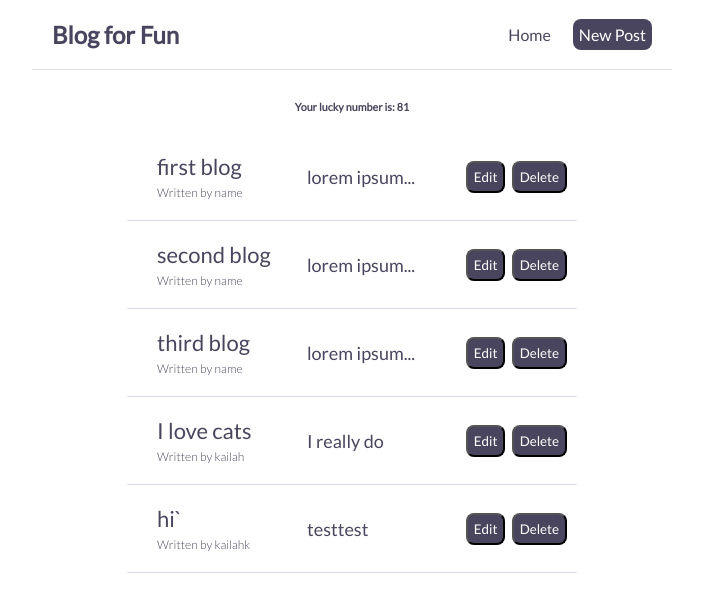
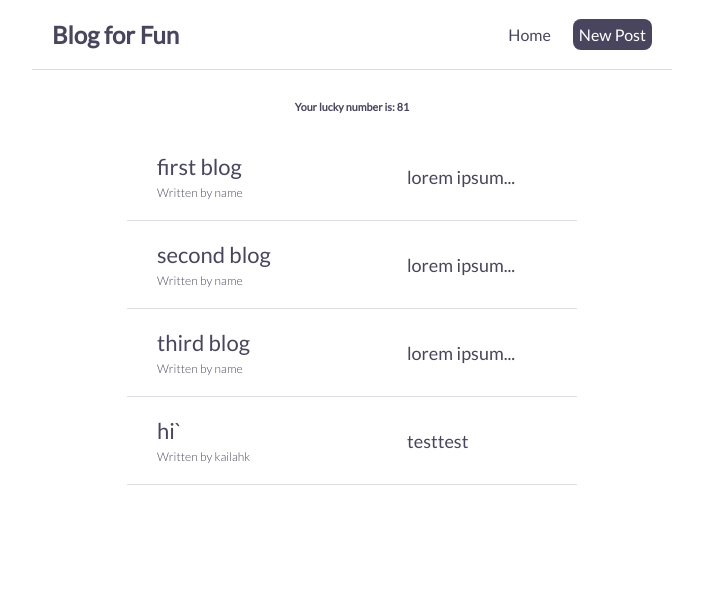
Before and after one commit to kailahk/blog-for-fun, a React (Create React App) app: page / in a window 1280 px wide. Shown: the top 612 px of the page, without its empty margins (288-991 px from the left). Built offline with nearby package versions, Linux system fonts and the light colour scheme; data requests are answered from the project's data file.

Commit message:
allows user to delete blogs

```diff
--- a/data/db.json
+++ b/data/db.json
@@ -19,12 +19,6 @@
       "id": 3
     },
     {
-      "title": "I love cats",
-      "content": "I really do",
-      "author": "kailah",
-      "id": 4
-    },
-    {
       "title": "hi`",
       "content": "testtest",
       "author": "kailahk",
--- a/src/Blog.jsx
+++ b/src/Blog.jsx
@@ -1,6 +1,6 @@
 import { Link } from "react-router-dom"
 
-export default function Blog({title, author, id, content, handleDelete}) {
+export default function Blog({title, author, id, content}) {
 
     return(
         <div className="blog">
@@ -13,15 +13,10 @@ export default function Blog({title, author, id, content, handleDelete}) {
                 Written by {author}
             </div>
             </div>
-            <div className="blog-content">
+            <div className="blog-preview">
                 {content}
             </div>
             </Link>
-            <div className="button">
-                <button className="edit-btn">Edit</button>
-                &nbsp;&nbsp;
-                <button onClick={() => handleDelete(id)} className="delete-btn">Delete</button>
-            </div>
         </div>
     )
 }
--- a/src/BlogDetails.jsx
+++ b/src/BlogDetails.jsx
@@ -1,9 +1,18 @@
-import { useParams } from "react-router-dom"
+import { useNavigate, useParams } from "react-router-dom"
 import useFetch from "./useFetch";
 
 export default function BlogDetails() {
     const { id } = useParams();
     const { data: blog, error } = useFetch(`http://localhost:8000/blogs/${id}`)
+    const navigate = useNavigate();
+
+    function handleClick() {
+        fetch(`http://localhost:8000/blogs/${id}`, {
+            method: 'DELETE'
+        }).then(() => {
+            navigate('/')
+        })
+    }
 
     return (
         <div className="blog-details">
@@ -13,6 +22,7 @@ export default function BlogDetails() {
                     <h2>{blog.title}</h2>
                     <p>Written by {blog.author}</p>
                     <div>{blog.content}</div>
+                    <button onClick={handleClick}>Delete</button>
                 </article>
             )}
         </div>
--- a/src/BlogList.jsx
+++ b/src/BlogList.jsx
@@ -1,6 +1,6 @@
 import Blog from "./Blog"
 
-export default function BlogList({ blogs, handleDelete }) {
+export default function BlogList({ blogs}) {
     const blog = blogs.map((blog, idx) => <Blog
         blog={blog}
         id={blog.id}
@@ -8,7 +8,6 @@ export default function BlogList({ blogs, handleDelete }) {
         content={blog.content}
         author={blog.author}
         key={blog.id}
-        handleDelete={handleDelete}
     />)
     return (
         <>
--- a/src/Home.jsx
+++ b/src/Home.jsx
@@ -4,16 +4,11 @@ import useFetch from "./useFetch";
 export default function Home() {
     const {data: blogs, luckyNum, error, setData} = useFetch('http://localhost:8000/blogs')
 
-    function handleDelete(id) {
-        const newBlogs = blogs.filter(blog => blog.id !== id);
-        setData(newBlogs);
-    }
-
     return(
         <div className="home">
             <h6 className="lucky-num">Your lucky number is: {luckyNum}</h6>
             <div className="blog-list">
-                {blogs ? <BlogList blogs={blogs} handleDelete={handleDelete}/> : 'Fetching blog posts...'}
+                {blogs ? <BlogList blogs={blogs}/> : 'Fetching blog posts...'}
                 { error && <div>{error}</div> }
             </div>
         </div>
--- a/src/index.css
+++ b/src/index.css
@@ -95,9 +95,10 @@
   padding: 0 0 5px 0;
 }
 
-.blog-content {
+.blog-preview {
   font-weight: 400;
   font-size: 18px;
+  max-width: 150px;
 }
 
 .lucky-num {
@@ -107,7 +108,7 @@
 
 .blog-title-and-author {
   text-align: left;
-  width: 150px;
+  width: 250px;
 }
 
 button {
```
